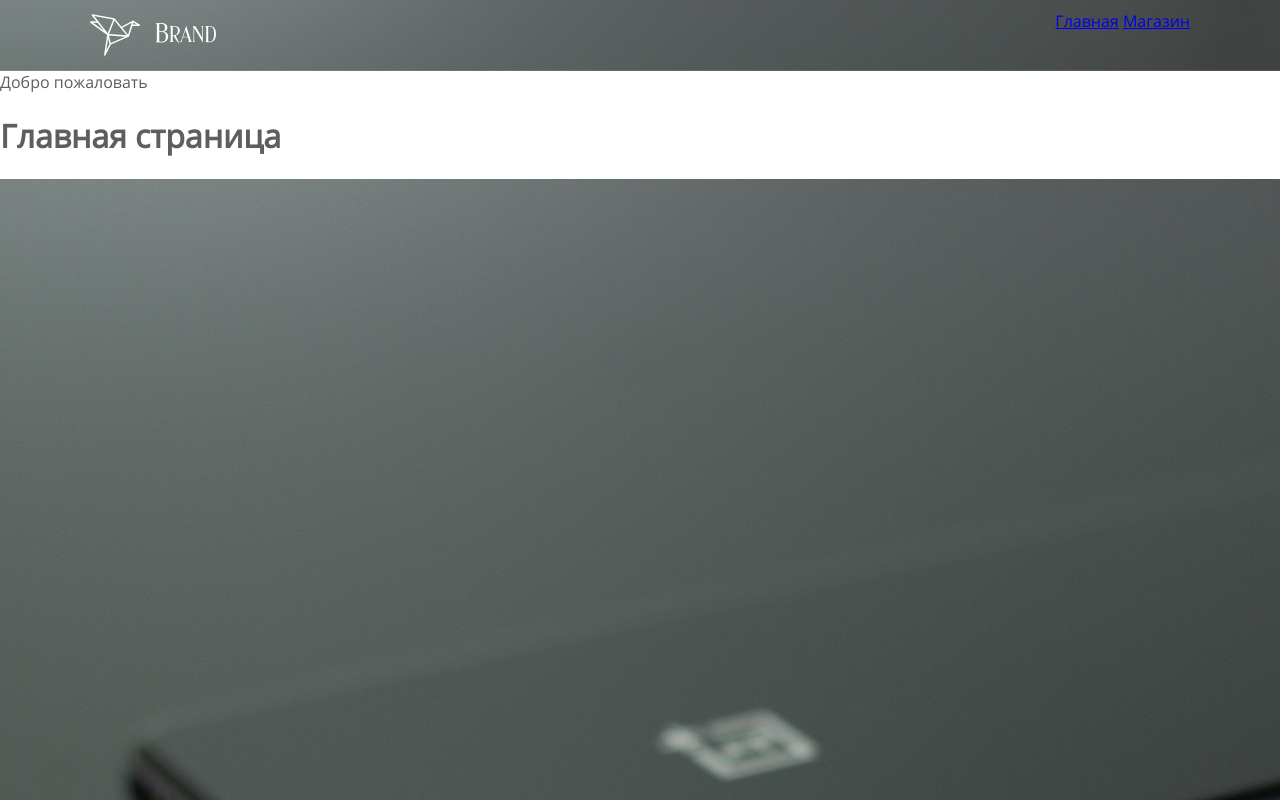
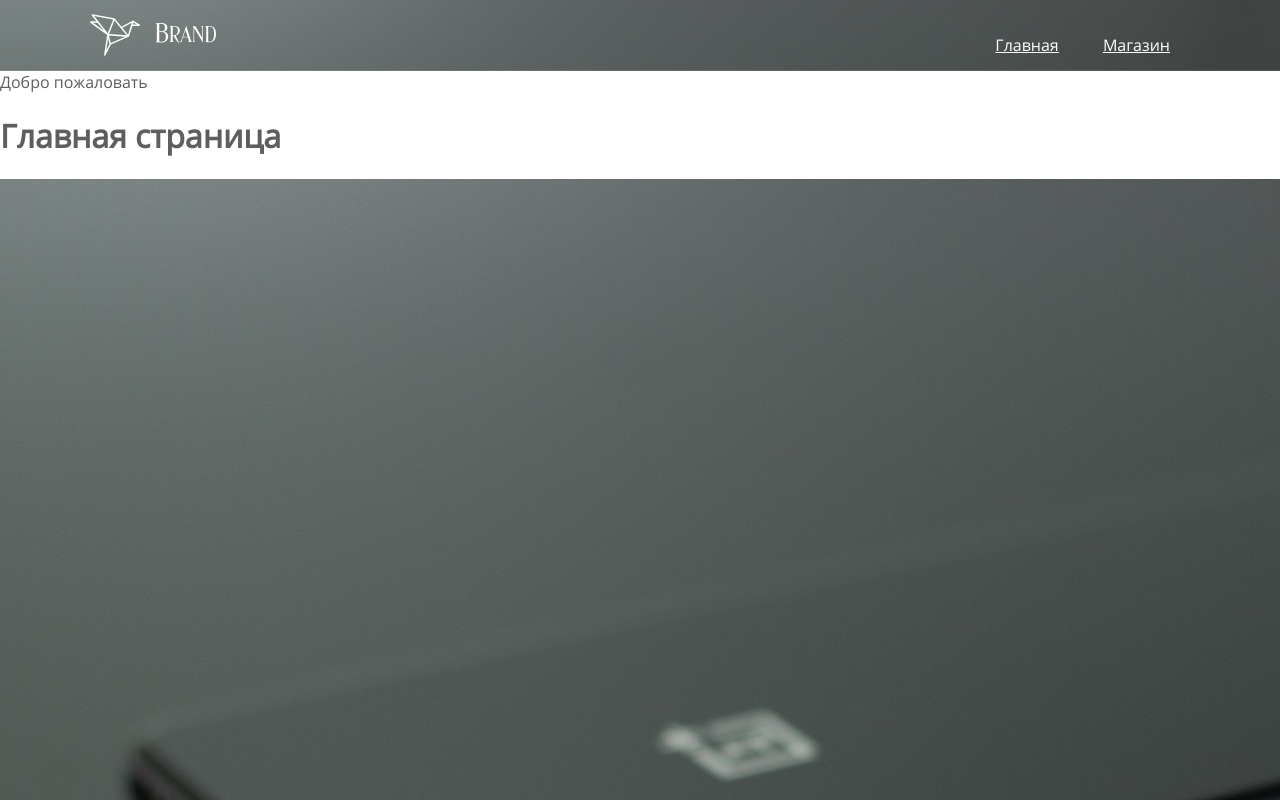
Before and after one commit to Vlad-Dunaev/git-quick-start, a plain HTML site: page index.html in a window 1280 px wide. Shown: the top 800 px of the page. Drawn offline with Linux system fonts and the light colour scheme.

Commit message:
Добавил стили для ссылок

```diff
--- a/styles/site.css
+++ b/styles/site.css
@@ -49,3 +49,11 @@ header {
 	height: 50px;
 	float: right;
 }
+
+#navWrap a {
+	font-family: "Open Sans", sans-serif;
+	color: #fff;
+	padding: 0 20px;
+	height: 70px;
+	line-height: 70px;
+}
```
